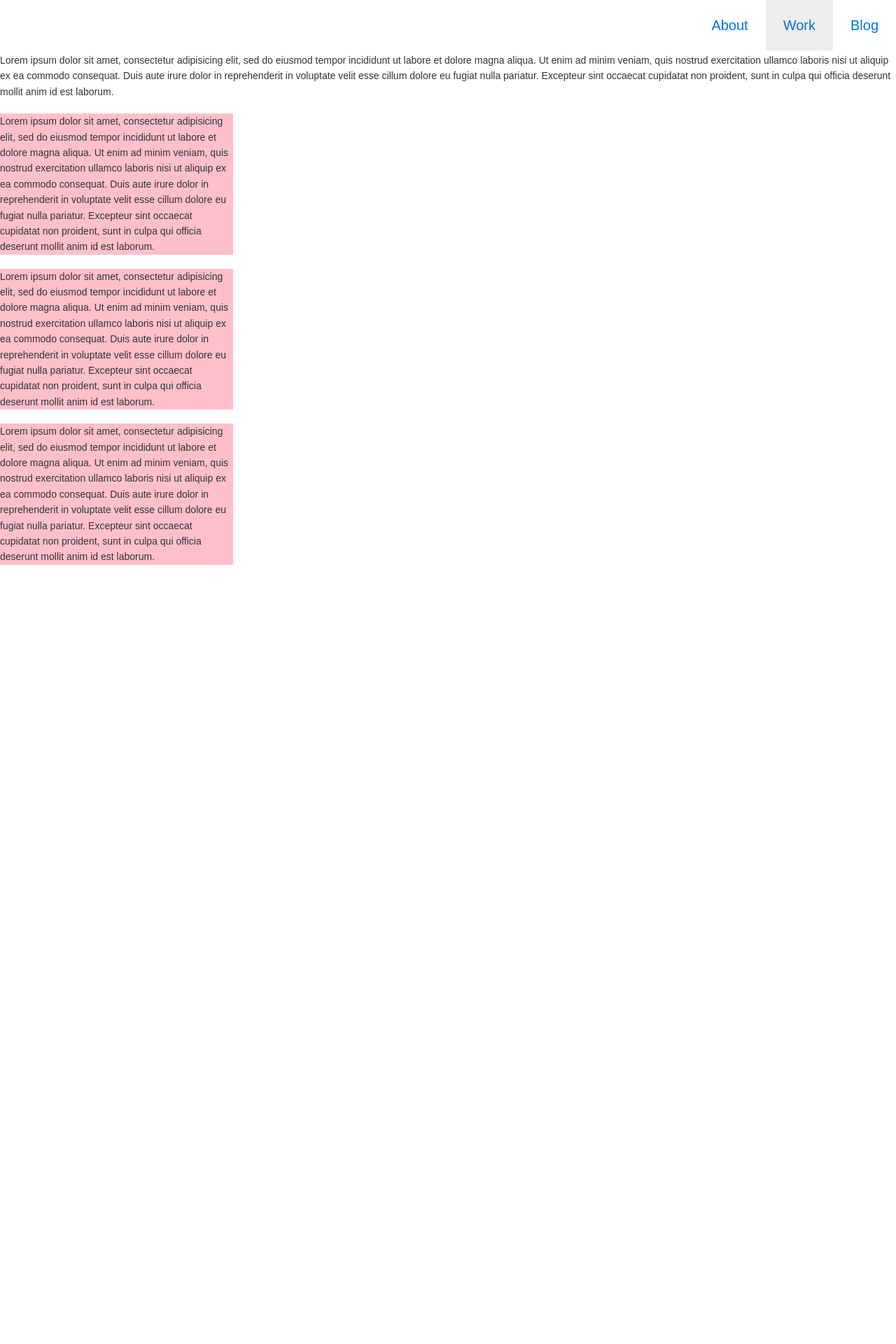
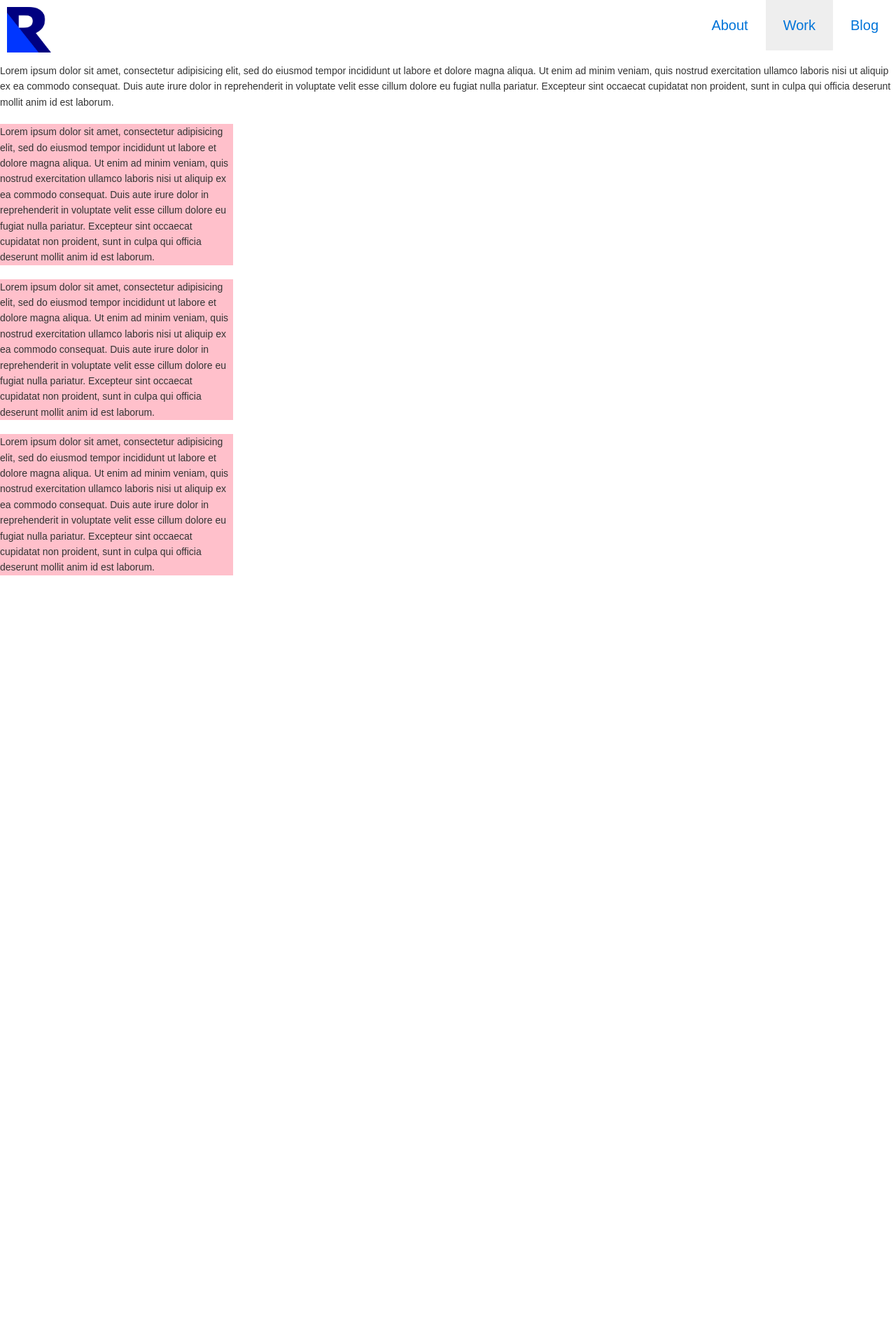
Before and after one commit to royledford/royledford.github.io, a Jekyll site: the page built from index.html, in a window 1280 px wide. Shown: the top 1920 px of the page at 70% size. Built offline with Jekyll 4.4.1, drawn with Linux system fonts in a browser that asks for light colours.

Commit message:
Style header

```diff
--- a/_includes/header.html
+++ b/_includes/header.html
@@ -1 +1 @@
-<header><nav class="nav"><ul><li><a href="#about">About</a></li><li class="active"><a href="#work">Work</a></li><li><a href="#blog">Blog</a></li></ul></nav></header>
+<header><div class="nav-bar"><h1 class="logo">Roy Ledford</h1><ul><li><a href="#about">About</a></li><li class="active"><a href="#work">Work</a></li><li><a href="#blog">Blog</a></li></ul></div></header>
--- a/_jadefiles/header.jade
+++ b/_jadefiles/header.jade
@@ -1,7 +1,7 @@
 header
-  //- h1.logo Roy Ledford
+  .nav-bar
+    h1.logo Roy Ledford
 
-  nav.nav
     ul
       li: a(href="#about") About
       li.active: a(href="#work") Work
--- a/assets/css/main.css
+++ b/assets/css/main.css
@@ -780,25 +780,38 @@ header {
   height: 75px;
   background-color: white;
   margin: 0;
-  padding: 0; }
-  header .logo {
-    margin: 0; }
+  padding: 0;
+  margin-bottom: 15px; }
 
-.nav ul {
+.nav-bar {
+  width: 100%;
+  text-align: right; }
+  .nav-bar .logo {
+    overflow: hidden;
+    text-indent: 101%;
+    white-space: nowrap;
+    background-image: url("/assets/img/logo.png");
+    background-size: contain;
+    background-repeat: no-repeat;
+    margin: 10px 0px 0px 10px;
+    display: inline-block;
+    float: left;
+    height: 65px; }
+  .nav-bar ul {
     list-style: none;
     margin: 0;
     padding: 0;
-  float: right; }
-
-.nav li {
-  float: left; }
-  .nav li:hover {
+    display: inline-block;
+    text-align: center;
+    vertical-align: top; }
+  .nav-bar li {
+    float: left;
+    display: inline; }
+    .nav-bar li:hover {
       background-color: #0f1628; }
-
-.nav .active {
+  .nav-bar .active {
     background-color: #eee; }
-
-.nav a {
+  .nav-bar a {
     display: block;
     color: efefef;
     text-align: center;
```
Also changed, not shown: assets/css/3-layouts/_header.sass (+21 -7 lines), assets/img/logo.png (added), assets/img/logo.svg (deleted). Lines whose indentation alone changed are shown as unchanged.
